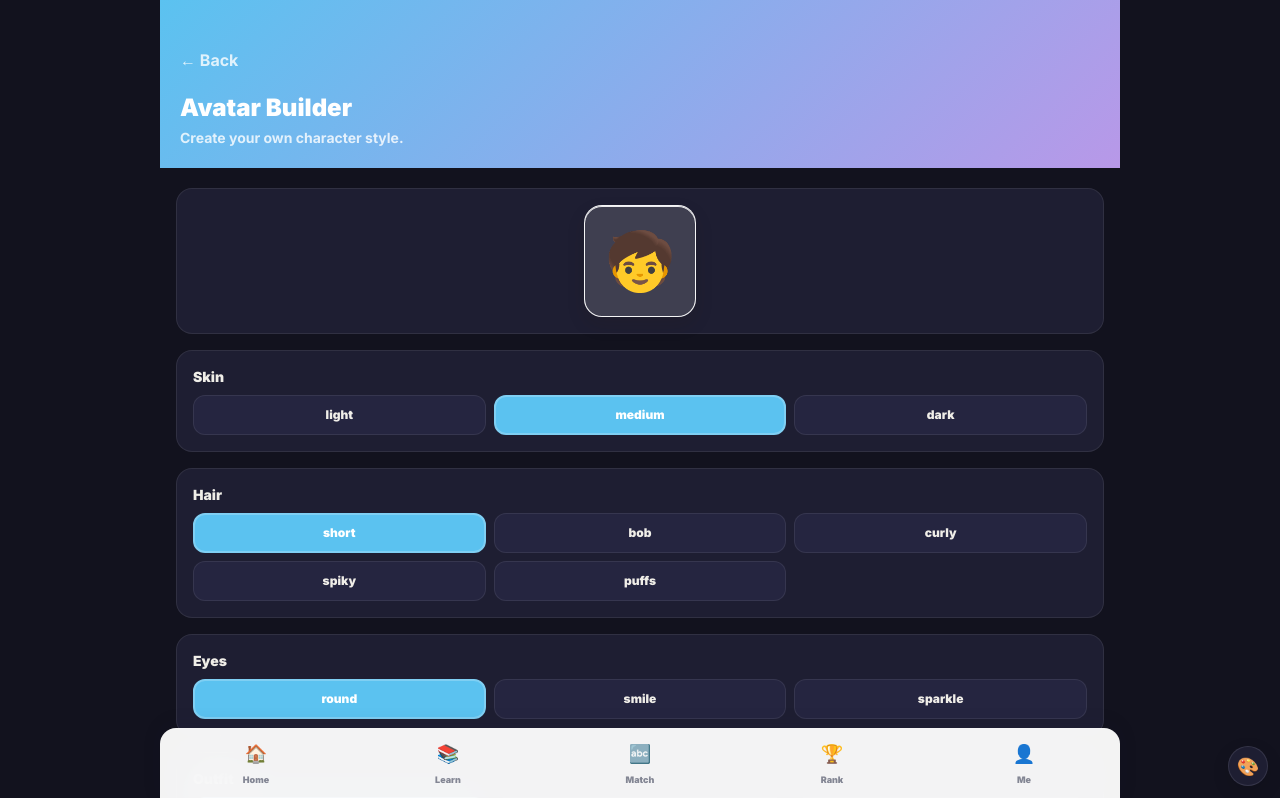
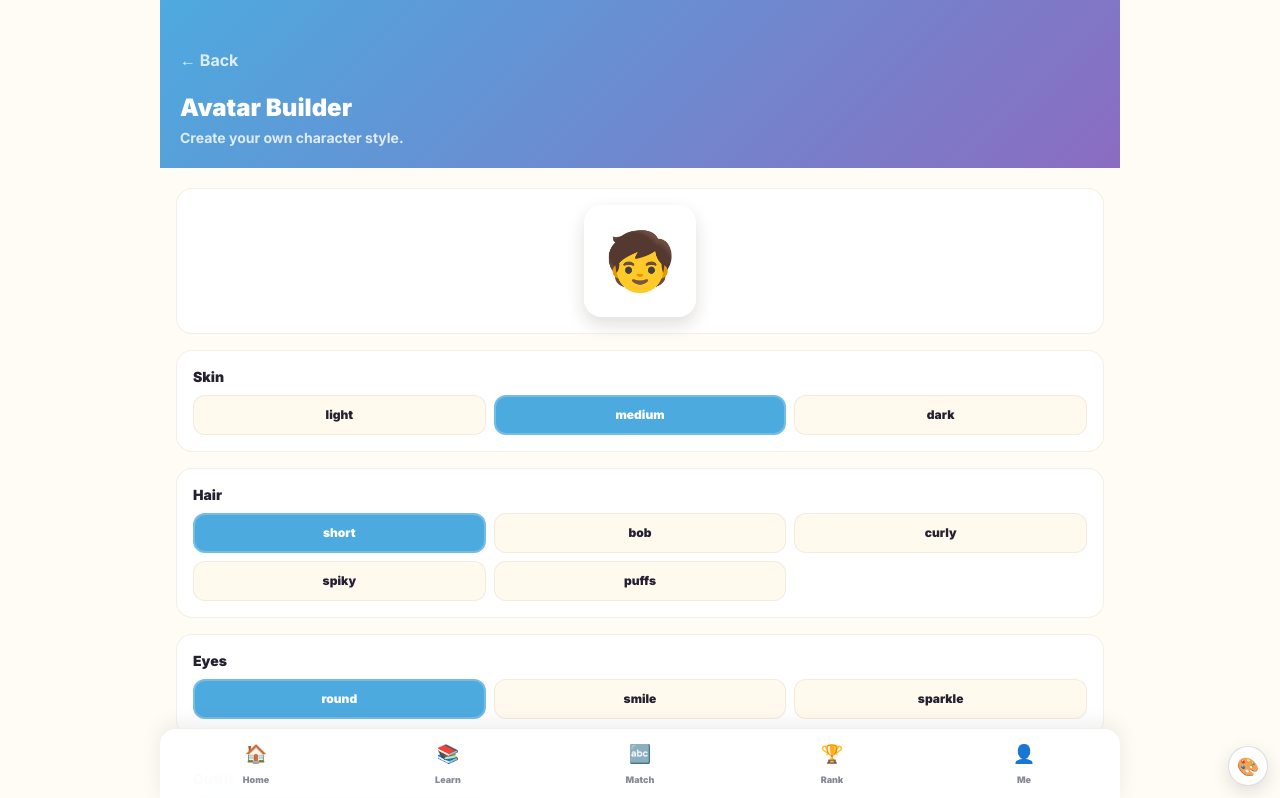
Before and after one commit to himprapatel-rgb/kinderspark-pro, a Next.js app in the folder frontend/: page /child/avatar-builder in a window 1280 px wide. Shown: the top 798 px of the page. Built offline with nearby package versions, Linux system fonts and the light colour scheme.

Commit message:
revert: remove dark mode CSS variable block from globals.css (#2)
Dark mode token overrides (.dark {}) removed from globals.css per request.
CLAUDE.md UI/UX Audit Fixes updated to reflect this removal.

https://claude.ai/code/session_01PSqxyB9cfWm4EMHG9D8MEo

```diff
--- a/frontend/app/globals.css
+++ b/frontend/app/globals.css
@@ -67,55 +67,6 @@ html {
   --app-shadow-sm: 0 2px 8px rgba(40, 30, 15, 0.06);
   --app-shadow-md: 0 4px 16px rgba(40, 30, 15, 0.08);
   --app-shadow-lg: 0 8px 28px rgba(40, 30, 15, 0.12);
-}
-
-/* ── Dark mode — full token overrides ───────────────────────────────────────── */
-.dark {
-  --foreground-rgb: 240, 238, 232;
-  --background-start-rgb: 18, 18, 30;
-
-  --app-bg: #12121E;
-  --app-surface: #1E1E32;
-  --app-surface-soft: #252540;
-  --app-surface-elevated: #2A2A48;
-
-  --app-border: rgba(255, 255, 255, 0.08);
-  --app-border-strong: rgba(255, 255, 255, 0.15);
-
-  --app-text-muted: rgba(240, 238, 232, 0.55);
-  --app-text-subtle: rgba(240, 238, 232, 0.32);
-
-  --app-accent: #5BC2F0;
-  --app-accent-hover: #7BD0F5;
-  --app-accent-soft: rgba(91, 194, 240, 0.15);
-  --app-accent-glow: rgba(91, 194, 240, 0.25);
-
-  --app-success: #5DD68C;
-  --app-success-soft: rgba(93, 214, 140, 0.15);
-  --app-warning: #F9BC45;
-  --app-warning-soft: rgba(249, 188, 69, 0.15);
-  --app-danger: #F07070;
-  --app-danger-soft: rgba(240, 112, 112, 0.15);
-  --app-info: #5BC2F0;
-  --app-info-soft: rgba(91, 194, 240, 0.15);
-
-  --app-gold: #F9C74F;
-  --app-gold-soft: rgba(249, 199, 79, 0.15);
-
-  --role-child: #F9BC45;
-  --role-child-soft: rgba(249, 188, 69, 0.15);
-  --role-teacher: #7B9DF5;
-  --role-teacher-soft: rgba(123, 157, 245, 0.15);
-  --role-parent: #5DD68C;
-  --role-parent-soft: rgba(93, 214, 140, 0.15);
-  --role-admin: #B898E8;
-  --role-admin-soft: rgba(184, 152, 232, 0.15);
-
-  --app-overlay: rgba(0, 0, 0, 0.65);
-
-  --app-shadow-sm: 0 2px 8px rgba(0, 0, 0, 0.3);
-  --app-shadow-md: 0 4px 16px rgba(0, 0, 0, 0.4);
-  --app-shadow-lg: 0 8px 28px rgba(0, 0, 0, 0.5);
 }
 
 /* ── Custom scrollbar ────────────────────────────────────────────────────────── */
```
Also changed, not shown: 1 other file (tests, documents, lock files or other folders).
